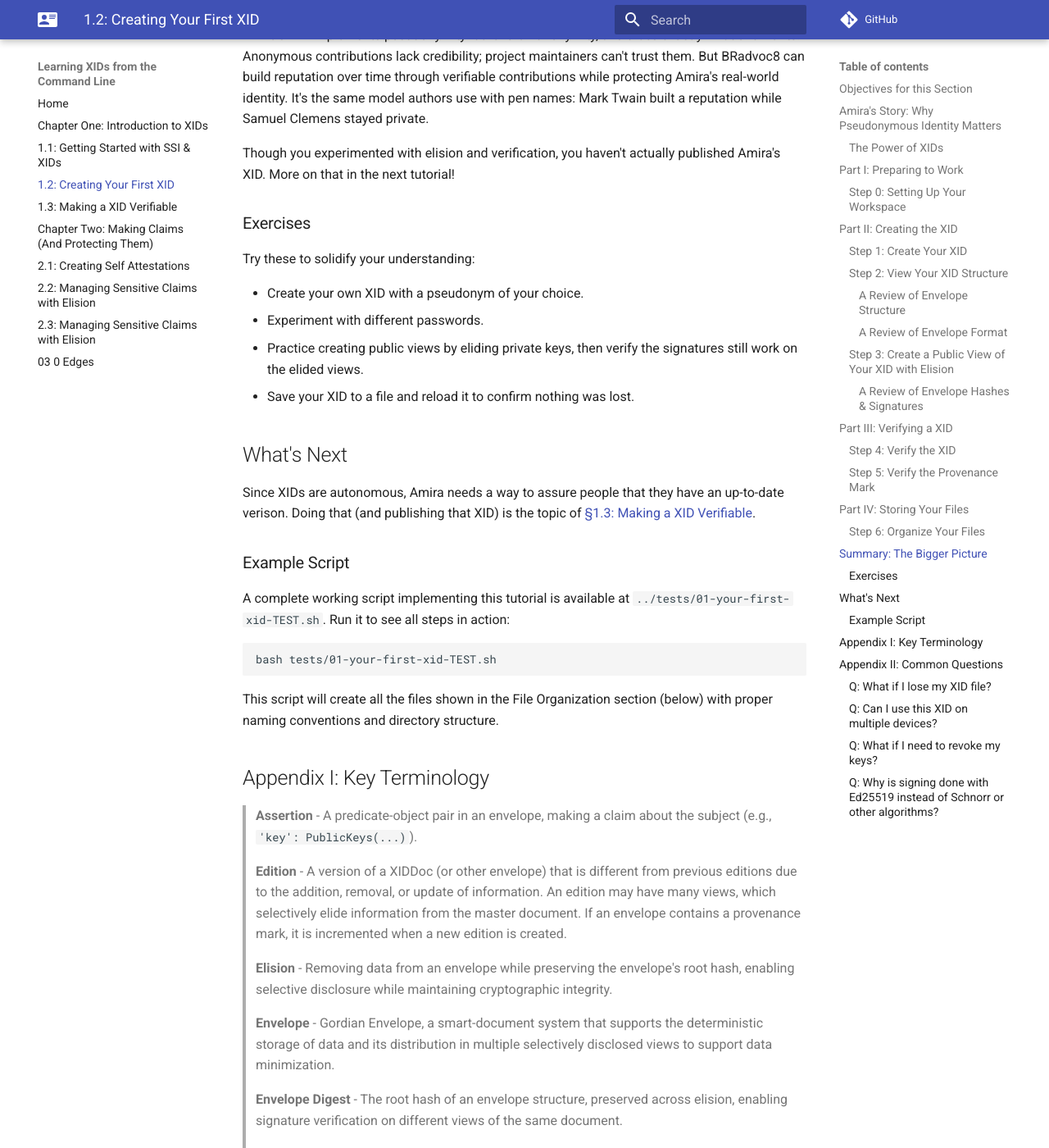
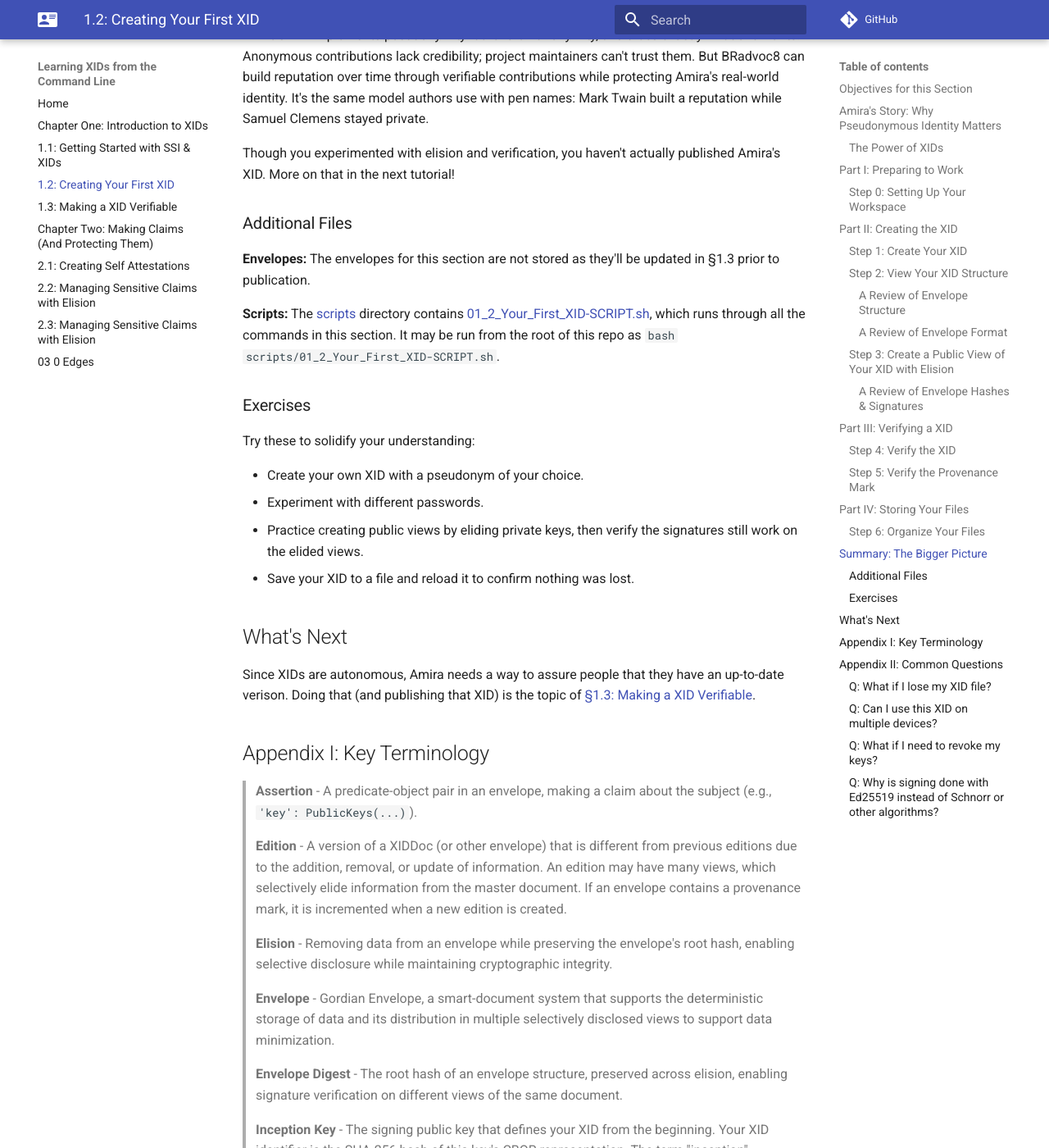
Before and after one commit to BlockchainCommons/XID-Quickstart, an MkDocs documentation site: the page built from docs/01_2_Your_First_XID.md, in a window 1280 px wide and 1400 px high, scrolled down 15893 px. Shown: the whole window at 82% size. Built offline with MkDocs 1.6.1 and Material for MkDocs 9.7.7, drawn with Linux system fonts in a browser that asks for light colours; comment, search, counter and statistics services are not loaded.

Commit message:
normalized files section

````diff
--- a/docs/01_2_Your_First_XID.md
+++ b/docs/01_2_Your_First_XID.md
@@ -778,6 +778,12 @@ private.
 Though you experimented with elision and verification, you haven't
 actually published Amira's XID. More on that in the next tutorial!
 
+### Additional Files
+
+**Envelopes:** The envelopes for this section are not stored as they'll be updated in §1.3 prior to publication.
+
+**Scripts:** The [scripts](https://github.com/BlockchainCommons/XID-Quickstart/tree/main/scripts) directory contains [01_2_Your_First_XID-SCRIPT.sh](https://github.com/BlockchainCommons/XID-Quickstart/blob/main/scripts/01_2_Your_First_XID-SCRIPT.sh), which runs through all the commands in this section. It may be run from the root of this repo as `bash scripts/01_2_Your_First_XID-SCRIPT.sh`.
+
 ### Exercises
 
 Try these to solidify your understanding:
@@ -791,17 +797,6 @@ Try these to solidify your understanding:
 
 Since XIDs are autonomous, Amira needs a way to assure people that
 they have an up-to-date verison. Doing that (and publishing that XID) is the topic of [§1.3: Making a XID Verifiable](01_3_Making_a_XID_Verifiable.md).
-
-### Example Script
-
-A complete working script implementing this tutorial is available at `../tests/01-your-first-xid-TEST.sh`. Run it to see all steps in action:
-
-```
-bash tests/01-your-first-xid-TEST.sh
-```
-
-This script will create all the files shown in the File Organization section (below) with proper naming conventions and directory structure.
-
 
 ## Appendix I: Key Terminology
 
````
